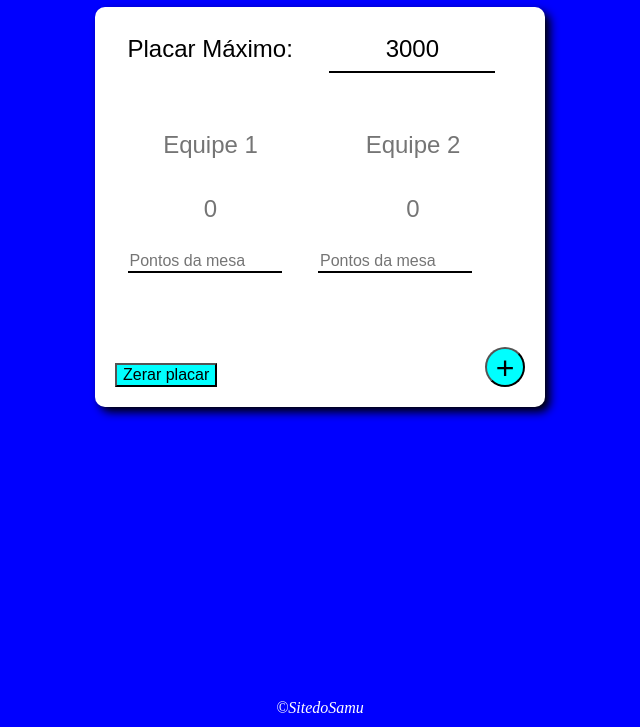
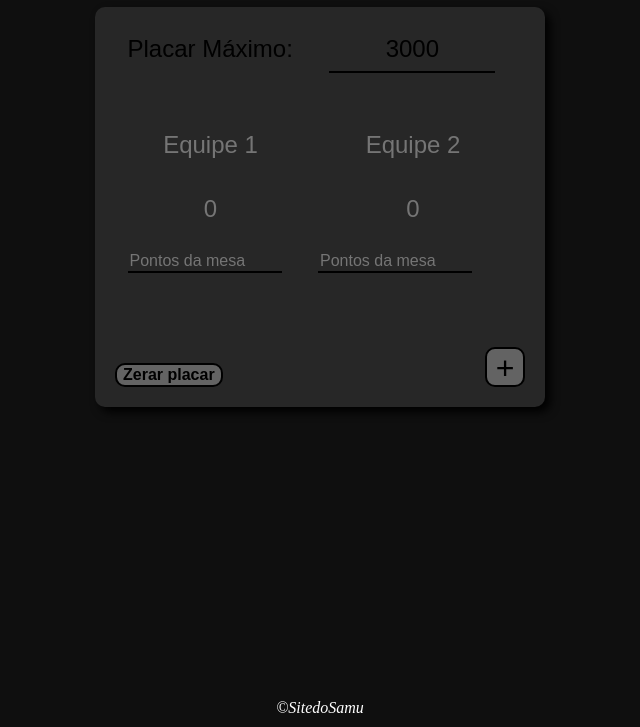
Before and after one commit to SamuIttner/ContadorPts, a plain HTML site: page index.html in a window 1280 px wide. Shown: the part 73-800 px from the top of the page, without its empty margins (320-960 px from the left). Drawn offline with Linux system fonts and the light colour scheme.

Commit message:
Update Contador-para-canastra.css

```diff
--- a/Contador-para-canastra.css
+++ b/Contador-para-canastra.css
@@ -1,7 +1,7 @@
 body{
     margin: 0;
     border: 0;
-    background-color: blue;
+    background-color: rgb(15, 15, 15);
 }
 
 h1{
@@ -12,7 +12,7 @@ h1{
 section{
     width: 450px;
     height: 400px;
-    background-color: white;
+    background-color: rgb(39, 39, 39);
     border-radius: 10px;
     border-color: black;
     box-shadow: 5px 5px 10px black;
@@ -37,7 +37,7 @@ label {
 
 #placarMaximo {
     width: 150px;
-    background-color: white; /* mesma cor do section */
+    background-color: rgb(39, 39, 39); /* mesma cor do section */
     margin-top: 20px;
     margin-left: 32.5px;
     border: none;           /* remove a borda */
@@ -51,7 +51,7 @@ label {
 
 #nome1, #nome2 {
     width: 150px;
-    background-color: white; /* mesma cor do section */
+    background-color: rgb(39, 39, 39); /* mesma cor do section */
     margin-top: 50px;
     margin-left: 32.5px;
     border: none;           /* remove a borda */
@@ -64,7 +64,7 @@ label {
 }
 #num1, #num2 {
     width: 150px;
-    background-color: white; /* mesma cor do section */
+    background-color: rgb(39, 39, 39); /* mesma cor do section */
     margin-top: 20px;
     margin-left: 32.5px;
     border: none;           /* remove a borda */
@@ -79,7 +79,7 @@ label {
 
 #pts1, #pts2 {
     width: 150px;
-    background-color: white; /* mesma cor do section */
+    background-color: rgb(39, 39, 39); /* mesma cor do section */
     margin-top: 20px;
     margin-left: 32.5px;
     border: none;           /* remove a borda */
@@ -91,28 +91,44 @@ label {
 }
 
 section #btn1{
-    background-color: aqua;
+    background-color: rgb(99, 99, 99);
     width: 40px;
     height: 40px;
-    border-radius: 50%;
+    border-radius: 10px;
     bottom: 20px;
     right: 20px;
     position: absolute; /* Faz com que o botão seja posicionado em relação ao ancestral mais próximo que tenha position: relative; (no caso, o <section>). */
     outline: none;
     box-shadow: none;
+    border: black 2px solid;
     font-size: 2em;
 }
 
+section #btn1:active {
+    background-color: #222;    /* cor mais escura ao pressionar */
+    transform: scale(0.95);    /* botão fica levemente menor */
+    box-shadow: 0 2px 5px #000 inset; /* sombra interna */
+}
+
 section #btn2{
-    background-color: aqua;
+    background-color: rgb(99, 99, 99);
     width: auto;
     height: auto;
     bottom: 20px;
     left: 20px;
+    border-radius: 10px;
+    border: black 2px solid;
     position: absolute;
     outline: none;
     box-shadow: none;
     font-size: 1em;
+    font-weight: bold;
+}
+
+section #btn2:active {
+    background-color: #222;    /* cor mais escura ao pressionar */
+    transform: scale(0.95);    /* botão fica levemente menor */
+    box-shadow: 0 2px 5px #000 inset; /* sombra interna */
 }
 
 footer{
```
